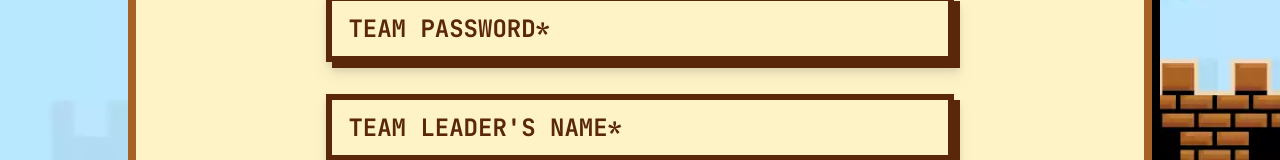
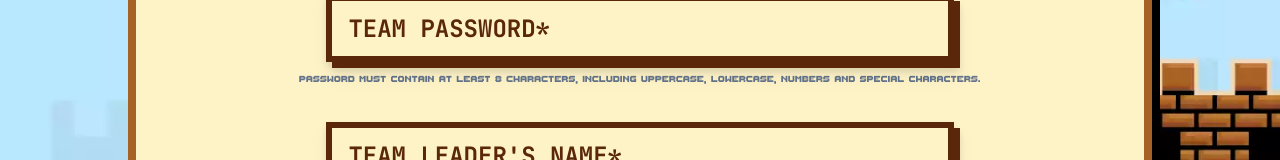
Before and after one commit to fossnsbm/techie-sleuths-24-frontend, a Next.js app: page /register in a window 1280 px wide. Shown: the part 411-571 px from the top of the page. Built offline with nearby package versions, Linux system fonts and the light colour scheme; no server answers.

Commit message:
feat: Password description

```diff
--- a/src/components/register/all-reg-forms.tsx
+++ b/src/components/register/all-reg-forms.tsx
@@ -11,6 +11,7 @@ import {
   FormField,
   FormItem,
   FormMessage,
+  FormDescription,
 } from "@/components/ui/form";
 import { Input } from "@/components/ui/input";
 import { useToast } from "../ui/use-toast";
@@ -188,6 +189,10 @@ export default function AllRegForms() {
                 <FormControl>
                   <Input placeholder="TEAM PASSWORD*" {...field} />
                 </FormControl>
+                <FormDescription>
+                  Password must contain at least 8 characters, including
+                  uppercase, lowercase, numbers and special characters.
+                </FormDescription>
                 <FormMessage className="text-xl" />
               </FormItem>
             )}
```
